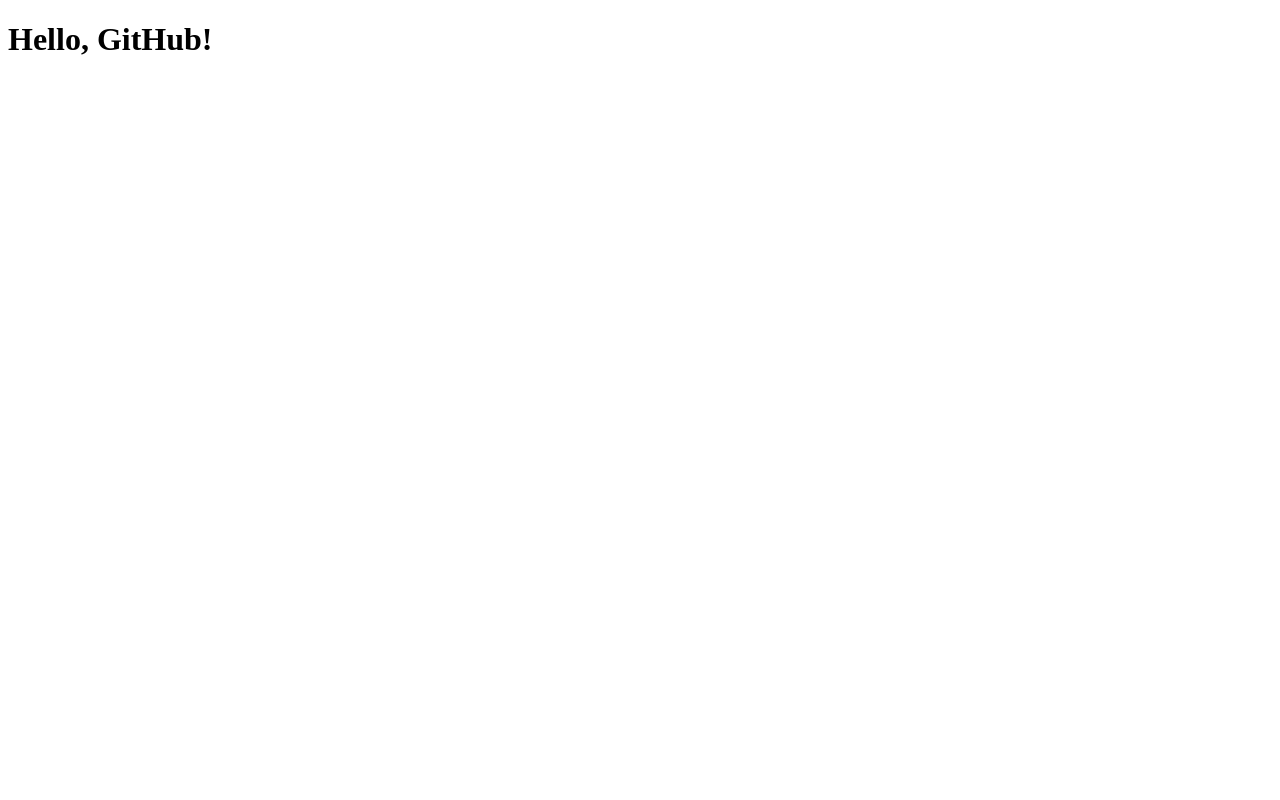
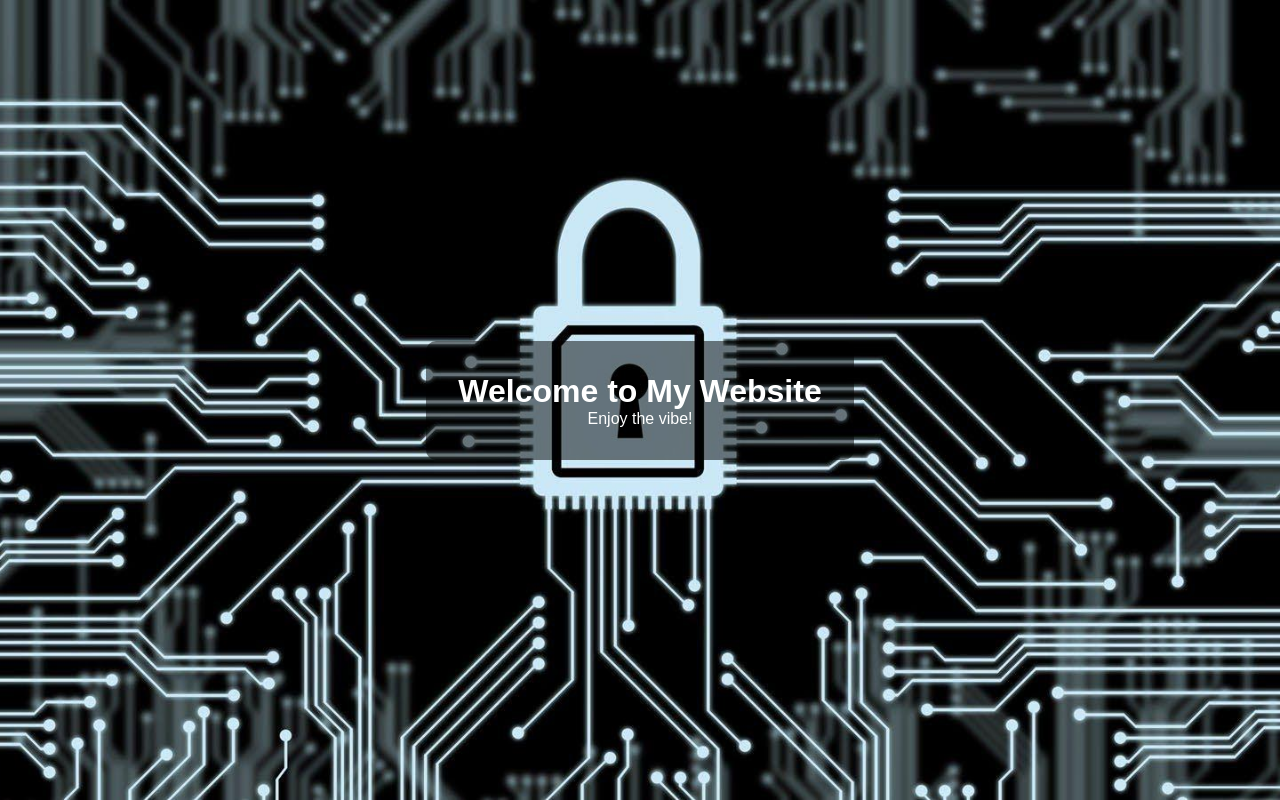
Before and after one commit to Twasi-Parashar/Cryptography_toolkit, a website: page FrontEnd/index.html in a window 1280 px wide. Drawn offline with Linux system fonts and the light colour scheme.

Commit message:
Adding Image

```diff
--- a/FrontEnd/index.html
+++ b/FrontEnd/index.html
@@ -1,9 +1,15 @@
 <!DOCTYPE html>
-<html>
+<html lang="en">
 <head>
-    <title>My First Page</title>
+  <meta charset="UTF-8">
+  <meta name="viewport" content="width=device-width, initial-scale=1.0">
+  <title>My Cool Project</title>
+  <link rel="stylesheet" href="style.css">
 </head>
 <body>
-    <h1>Hello, GitHub!</h1>
+  <div class="content">
+    <h1>Welcome to My Website</h1>
+    <p>Enjoy the vibe!</p>
+  </div>
 </body>
 </html>
--- a/FrontEnd/style.css
+++ b/FrontEnd/style.css
@@ -0,0 +1,27 @@
+/* style.css */
+
+* {
+  margin: 0;
+  padding: 0;
+  box-sizing: border-box;
+}
+
+body {
+  height: 100vh;
+  background-image: url('Background.png'); /* replace with your image path */
+  background-size: cover;         /* makes the image cover the whole screen */
+  background-position: center;    /* centers the image */
+  background-repeat: no-repeat;   /* prevents tiling */
+  font-family: Arial, sans-serif;
+  color: white;
+  text-align: center;
+  display: flex;
+  align-items: center;
+  justify-content: center;
+}
+
+.content {
+  background-color: rgba(0, 0, 0, 0.5); /* semi-transparent black background */
+  padding: 2rem;
+  border-radius: 10px;
+}
```
